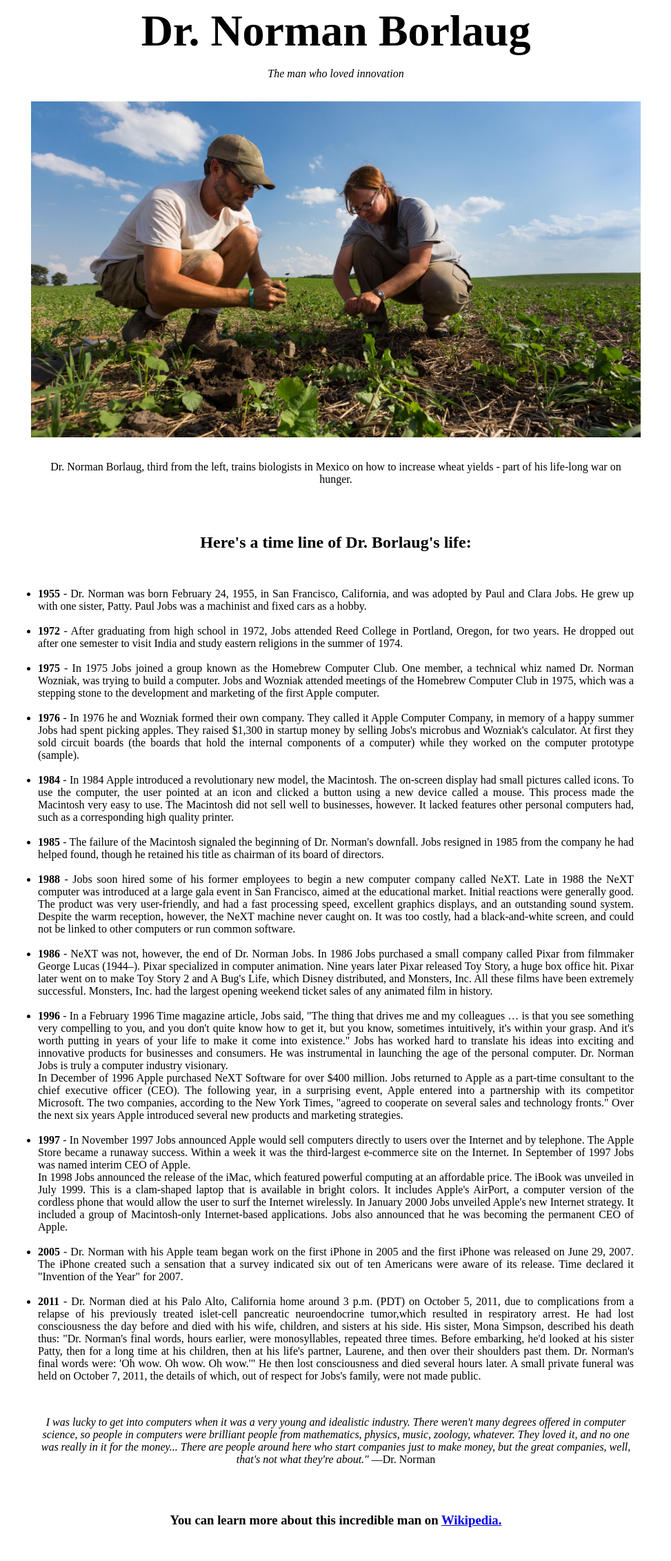
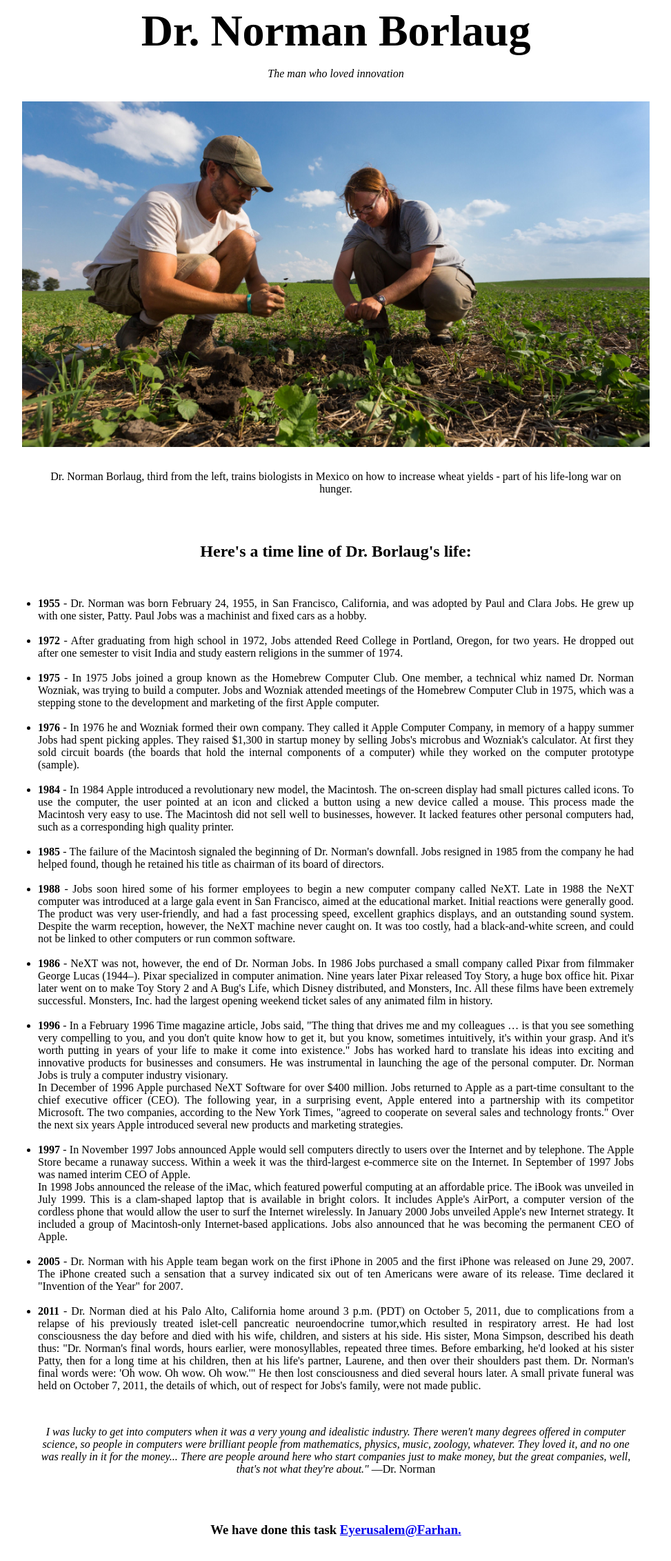
Before and after one commit to wp-farhan/Microverse-Tribute-Page, a plain HTML site: page index.html in a window 1280 px wide. Shown: the whole page at 69% size, without its empty margins (153-1126 px from the left). Drawn offline with Linux system fonts and the light colour scheme; files whose address does not match are found by name.

Commit message:
Made some changes in HTML and CSS

```diff
--- a/index.html
+++ b/index.html
@@ -13,7 +13,7 @@
 		<p class="font"><i>The man who loved innovation</i></p>
 		</div>
 		<div id="img-div">
-			<img class="center" id=image src="file:///C:/Users/Farhan%20Takla/Documents/GitHub/Microverse-Tribute-Page/images/Microverse%20Tribute%20Page.jpg" alt="Dr. Norman Working In Fields">
+			<img class="center" id=image src="C:\Users\Eyerusalem\OneDrive\Documents\GitHub\Microverse-Tribute-Page\images\Microverse Tribute Page.jpg" alt="Dr. Norman Working In Fields">
 			<div class="center"><br>
 			<p id="img-caption" class="font">Dr. Norman Borlaug, third from the left, trains biologists in Mexico on how to increase wheat yields - part of his life-long war on hunger.</p><br>
 			</div>
@@ -55,9 +55,9 @@
 			<p class="font"><i>I was lucky to get into computers when it was a very young and idealistic industry. There weren't many degrees offered in computer science, so people in computers were brilliant people from mathematics, physics, music, zoology, whatever. They loved it, and no one was really in it for the money... There are people around here who start companies just to make money, but the great companies, well, that's not what they're about."</i>
 				—Dr. Norman</p>
 				<br>
-			<h3 class="font">You can learn more about this incredible man on
+			<h3 class="font">We have done this task
 				<a href="#" id="tribute-link">
-				Wikipedia.</a>
+				Eyerusalem@Farhan.</a>
 			</h3>
 		</div>
 
--- a/style.css
+++ b/style.css
@@ -10,7 +10,7 @@
   }
 
 #image {
-    max-width: 70%;
+    max-width: 72%;
     height: auto;
     display: block;
   }
```
